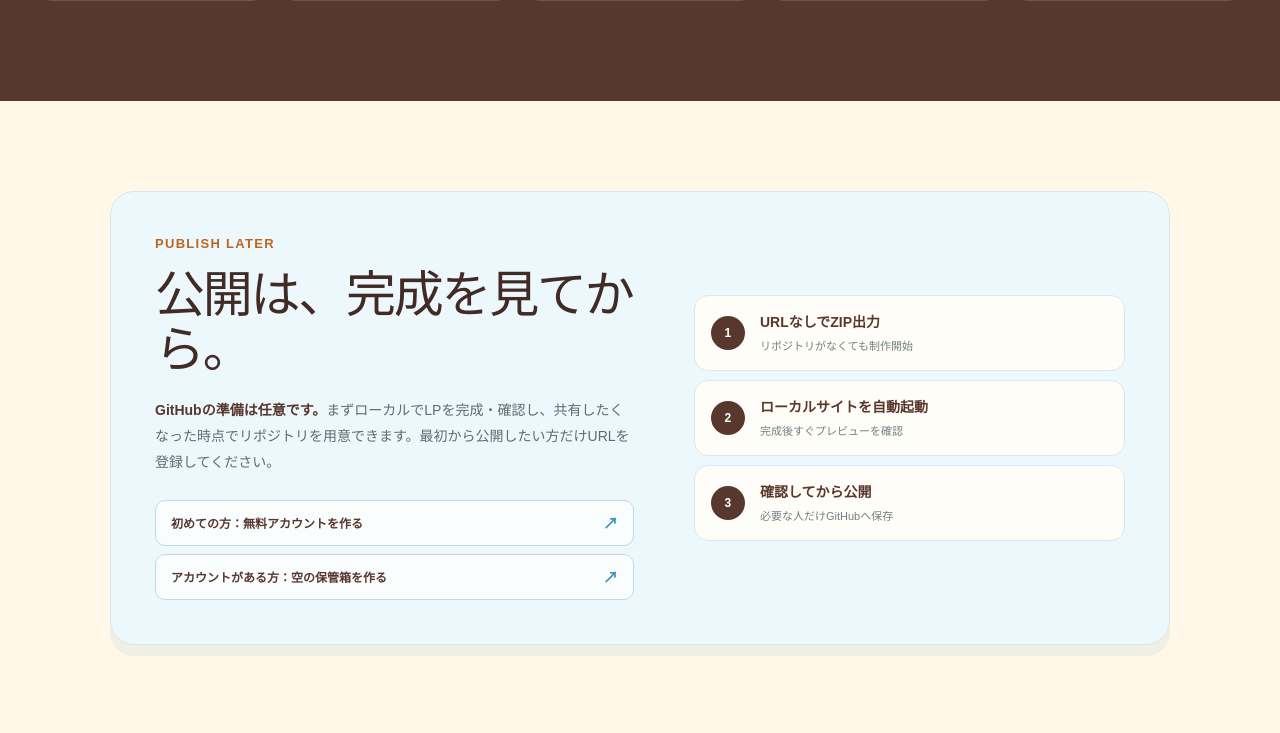
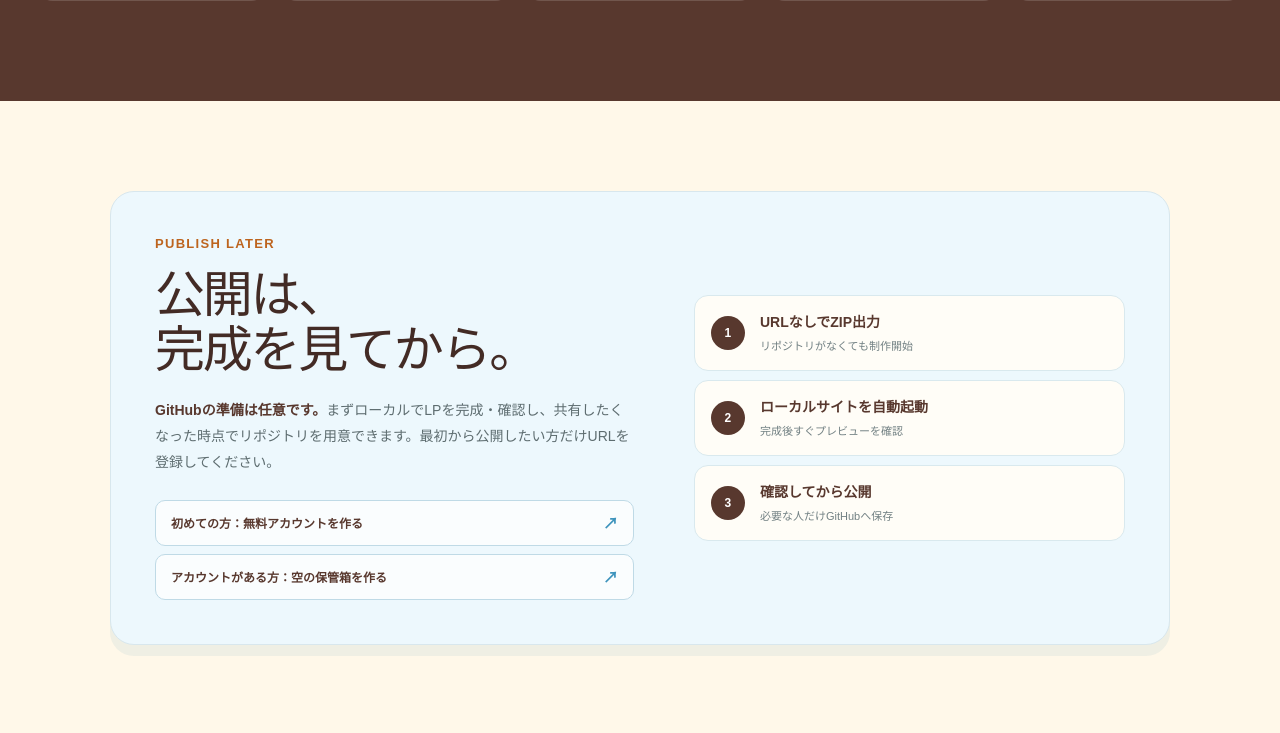
Before and after one commit to mochipj2025/LP_codex_000, a React (Vite) app: page / in a window 1280 px wide. Shown: the part 1429-2162 px from the top of the page. Built offline with nearby package versions, Linux system fonts and the light colour scheme.

Commit message:
Fix publish heading line break

```diff
--- a/src/App.tsx
+++ b/src/App.tsx
@@ -910,7 +910,7 @@ export default function Home() {
         <section className="github-guide" aria-labelledby="github-guide-title">
           <div className="github-guide-copy">
             <span className="kicker">PUBLISH LATER</span>
-            <h2 id="github-guide-title">公開は、完成を見てから。</h2>
+            <h2 id="github-guide-title">公開は、<br />完成を見てから。</h2>
             <p><strong>GitHubの準備は任意です。</strong>まずローカルでLPを完成・確認し、共有したくなった時点でリポジトリを用意できます。最初から公開したい方だけURLを登録してください。</p>
             <div className="github-links">
               <a href="https://github.com/signup" target="_blank" rel="noreferrer">初めての方：無料アカウントを作る <span>↗</span></a>
```
Also changed, not shown: 3 other files (tests, documents, lock files or other folders).
